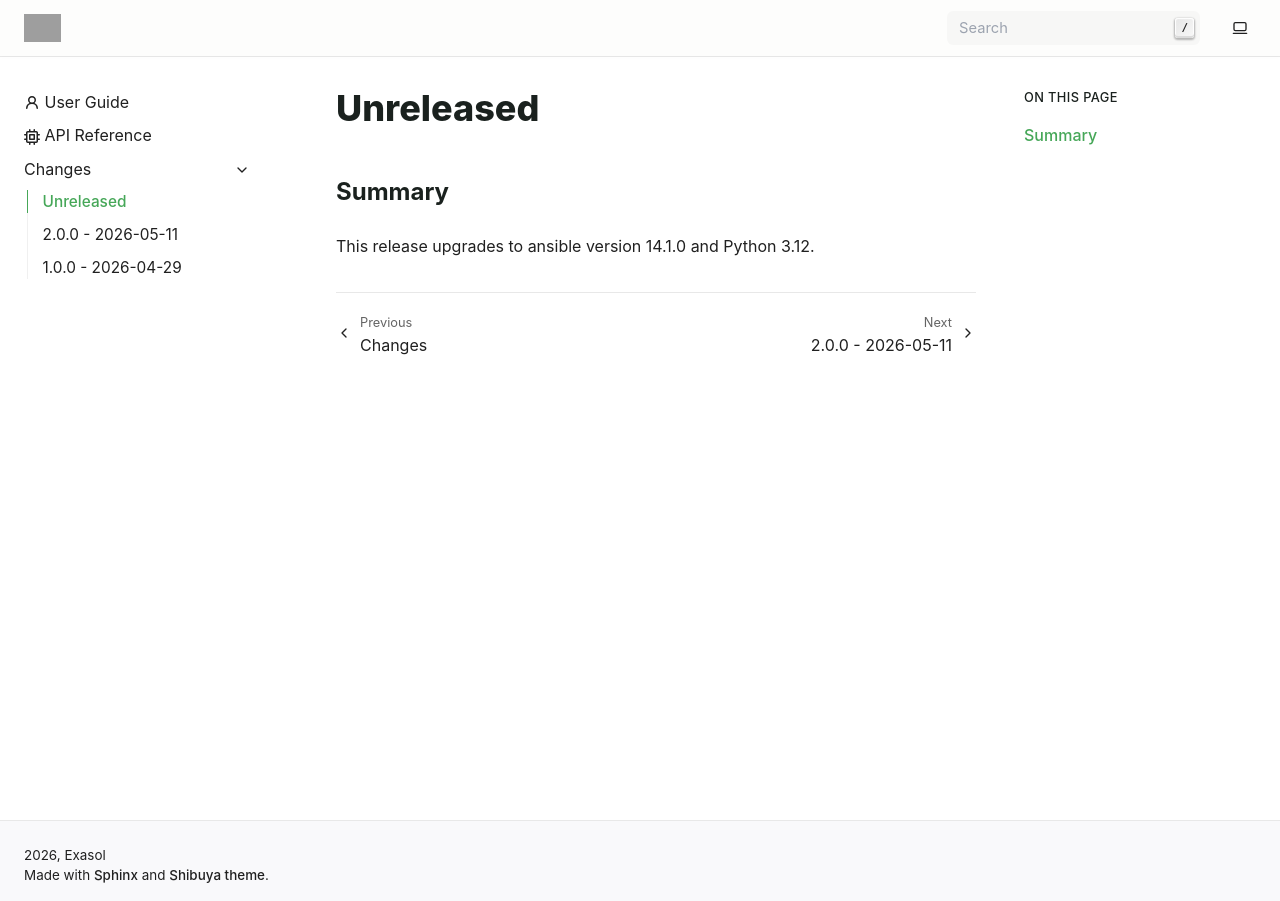
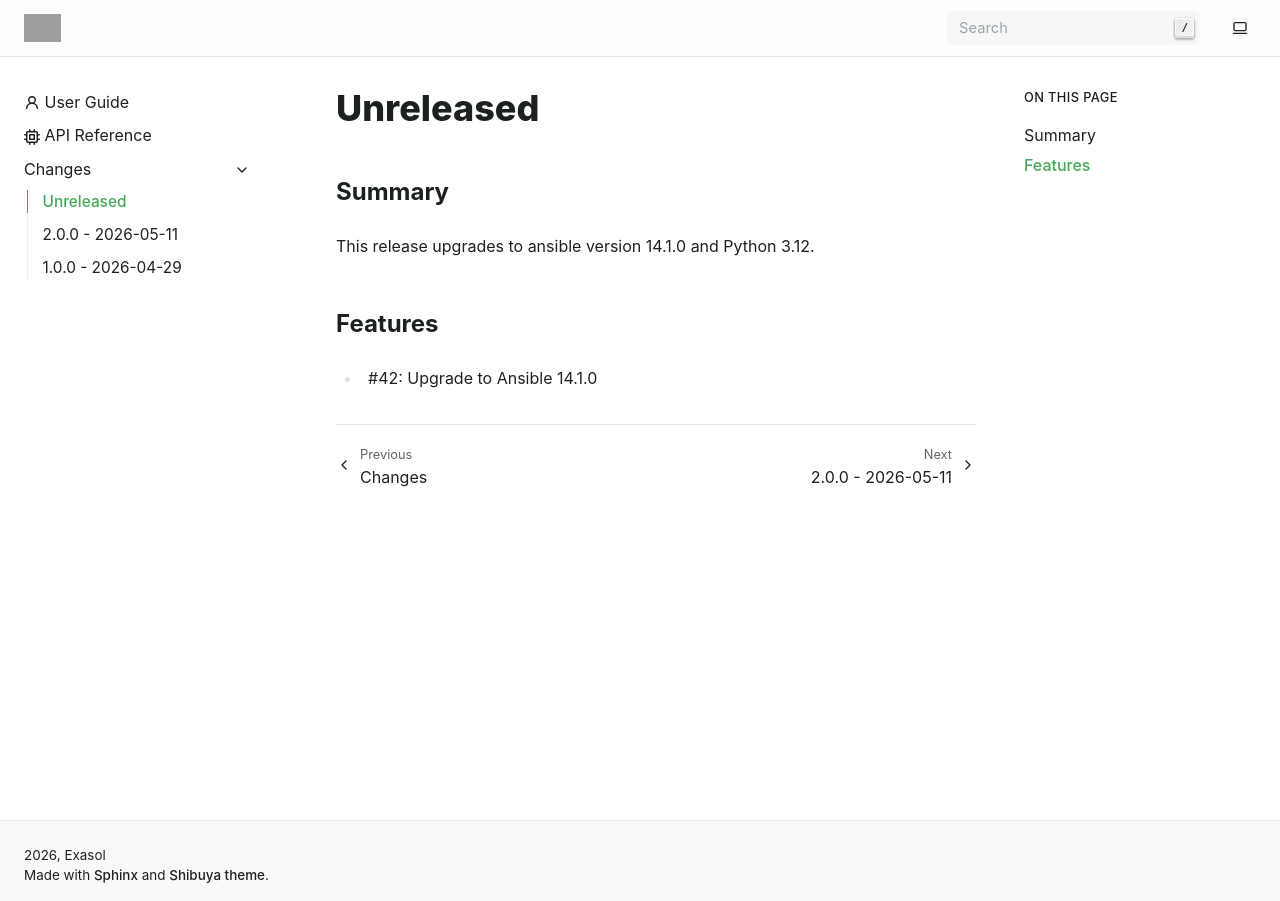
Before and after one commit to exasol/ansible-runner-wrapper, a Sphinx documentation site: the page built from doc/changes/unreleased.md, in a window 1280 px wide. Built offline with Sphinx 7.4.7, drawn with Linux system fonts in a browser that asks for light colours; pages that are not in the unit, such as notebooks, are missing from menus; grey boxes are pictures that could not be loaded.

Commit message:
Add ticket to changelog

```diff
--- a/doc/changes/unreleased.md
+++ b/doc/changes/unreleased.md
@@ -3,3 +3,7 @@
 ## Summary
 
 This release upgrades to ansible version 14.1.0 and Python 3.12.
+
+## Features
+
+* #42: Upgrade to Ansible 14.1.0
```
